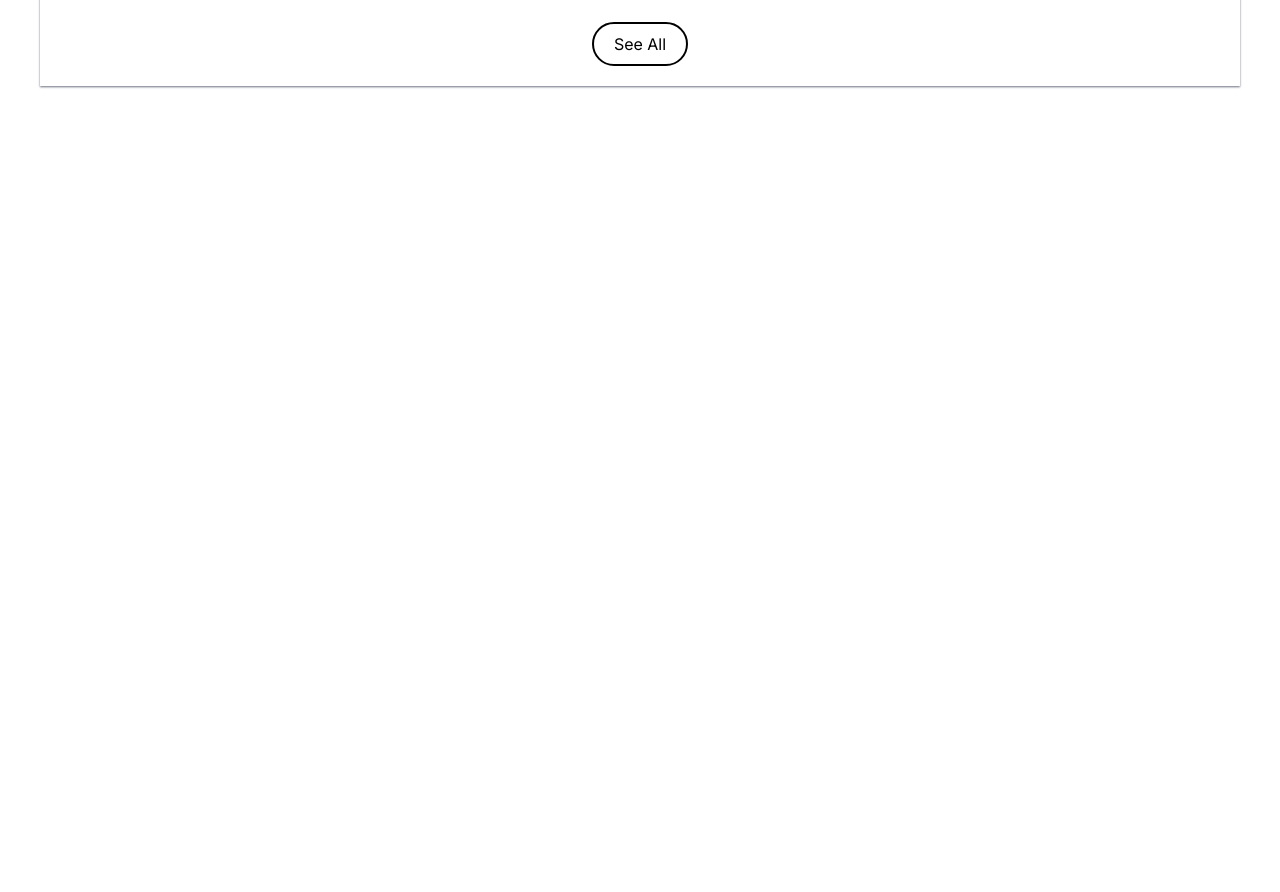
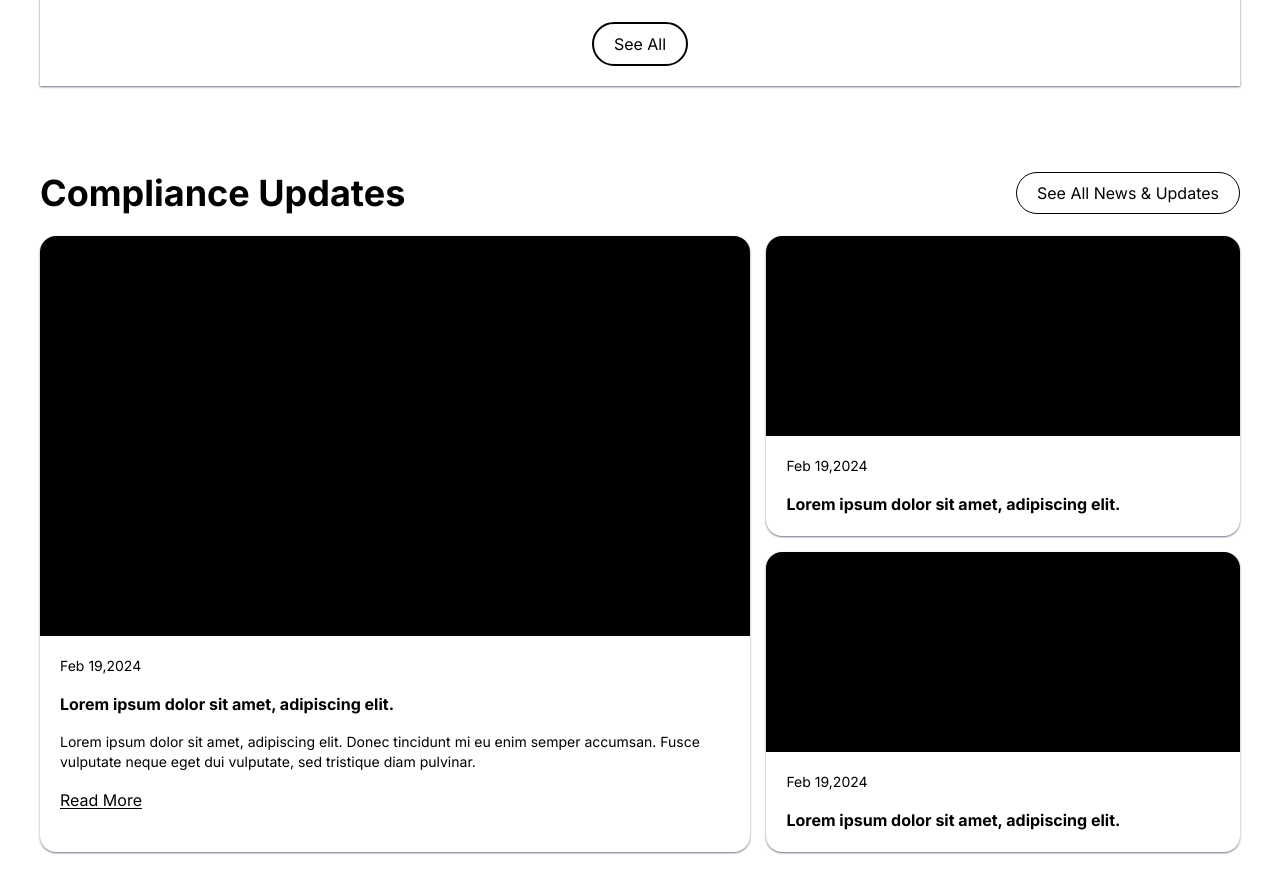
Before and after one commit to HrishikShaji/labor-law, a Next.js app: page /landing in a window 1280 px wide. Shown: the part 3020-3912 px from the top of the page. Before the commit the page ends 3146 px from the top, so only its background shows below. Built offline with nearby package versions, Linux system fonts and the light colour scheme.

Commit message:
updates done

```diff
--- /dev/null
+++ b/app/landing/components/Updates.tsx
@@ -0,0 +1,43 @@
+import Link from "next/link";
+
+export const Updates = () => {
+  return (
+    <div className="h-full w-full p-10 flex flex-col gap-4">
+      <div className="flex w-full justify-between items-center">
+        <h1 className="text-[36px] font-bold">Compliance Updates</h1>
+        <button className="rounded-3xl px-5 py-2 border-black border-[1px]">
+          See All News & Updates
+        </button>
+      </div>
+      <div className="flex gap-4">
+        <div className="w-[60%] flex flex-col rounded-2xl overflow-hidden shadow-gray-500 shadow-sm">
+          <div className="w-full bg-black h-[400px]"></div>
+          <div className="p-5 flex flex-col gap-4">
+            <span className="text-sm">Feb 19,2024</span>
+            <h1 className="font-bold">{`Lorem ipsum dolor sit amet,  adipiscing elit.`}</h1>
+            <p className="text-sm">{`Lorem ipsum dolor sit amet,  adipiscing elit. Donec tincidunt mi eu enim semper accumsan. Fusce vulputate neque eget dui vulputate, sed tristique diam pulvinar.`}</p>
+            <Link className="underline underline-offset-2" href="/">
+              Read More
+            </Link>
+          </div>
+        </div>
+        <div className="flex w-[40%] flex-col gap-4">
+          <div className="w-full flex flex-col rounded-2xl overflow-hidden shadow-gray-500 shadow-sm">
+            <div className="w-full bg-black h-[200px]"></div>
+            <div className="p-5 flex flex-col gap-4">
+              <span className="text-sm">Feb 19,2024</span>
+              <h1 className="font-bold">{`Lorem ipsum dolor sit amet,  adipiscing elit.`}</h1>
+            </div>
+          </div>
+          <div className="w-full flex flex-col rounded-2xl overflow-hidden shadow-gray-500 shadow-sm">
+            <div className="w-full bg-black h-[200px]"></div>
+            <div className="p-5 flex flex-col gap-4">
+              <span className="text-sm">Feb 19,2024</span>
+              <h1 className="font-bold">{`Lorem ipsum dolor sit amet,  adipiscing elit.`}</h1>
+            </div>
+          </div>
+        </div>
+      </div>
+    </div>
+  );
+};
--- a/app/landing/page.tsx
+++ b/app/landing/page.tsx
@@ -3,6 +3,7 @@ import { Features } from "./components/Features";
 import { Hero } from "./components/Hero";
 import { Intro } from "./components/Intro";
 import { Navbar } from "./components/Navbar";
+import { Updates } from "./components/Updates";
 
 const Page = () => {
 	return (
@@ -12,6 +13,8 @@ const Page = () => {
 			<Intro />
 			<AwardsAndRecognitions />
 			<Features />
+			<Updates />
+
 		</div>
 	);
 };
```
Lines whose indentation alone changed are shown as unchanged.
